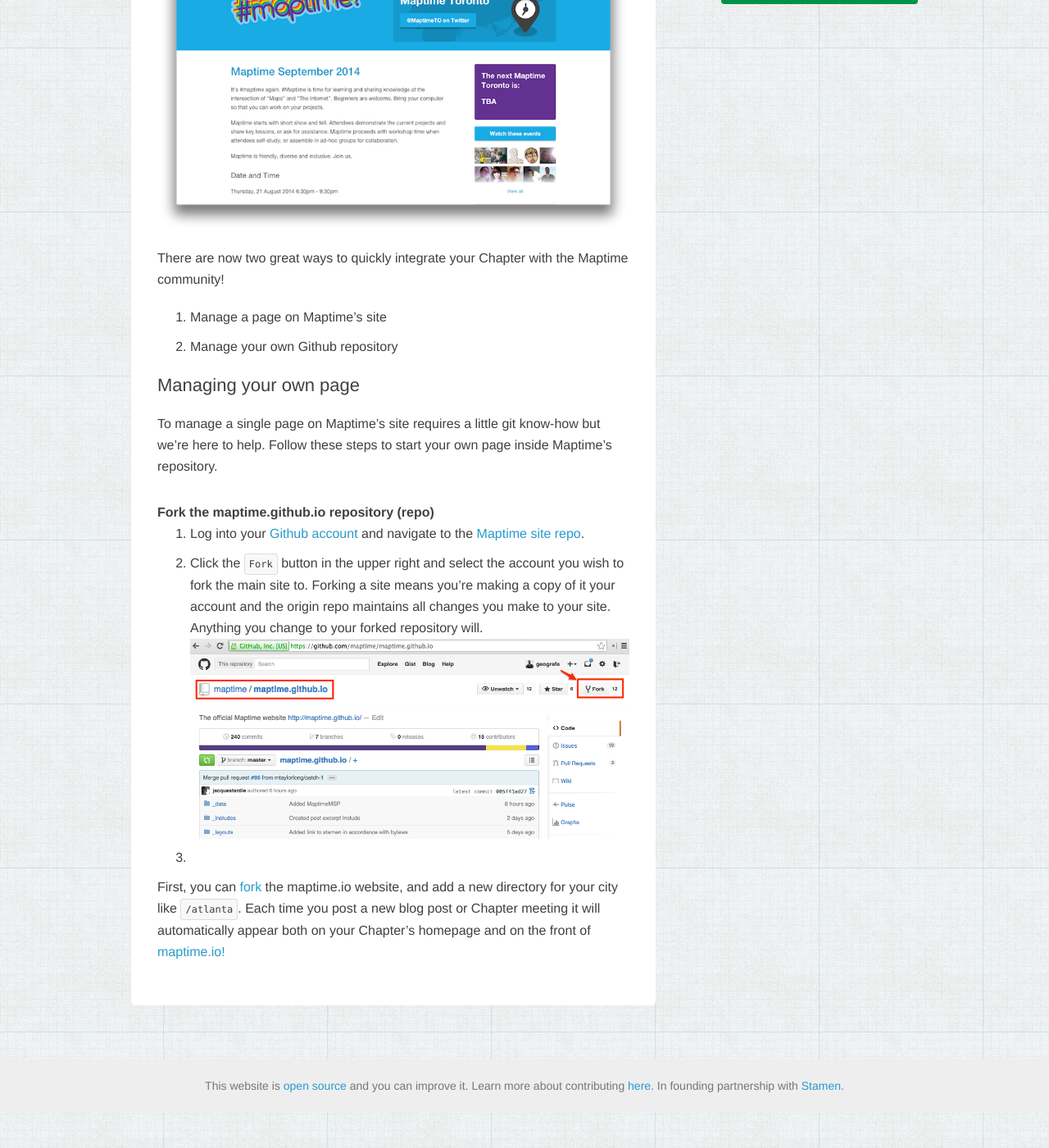
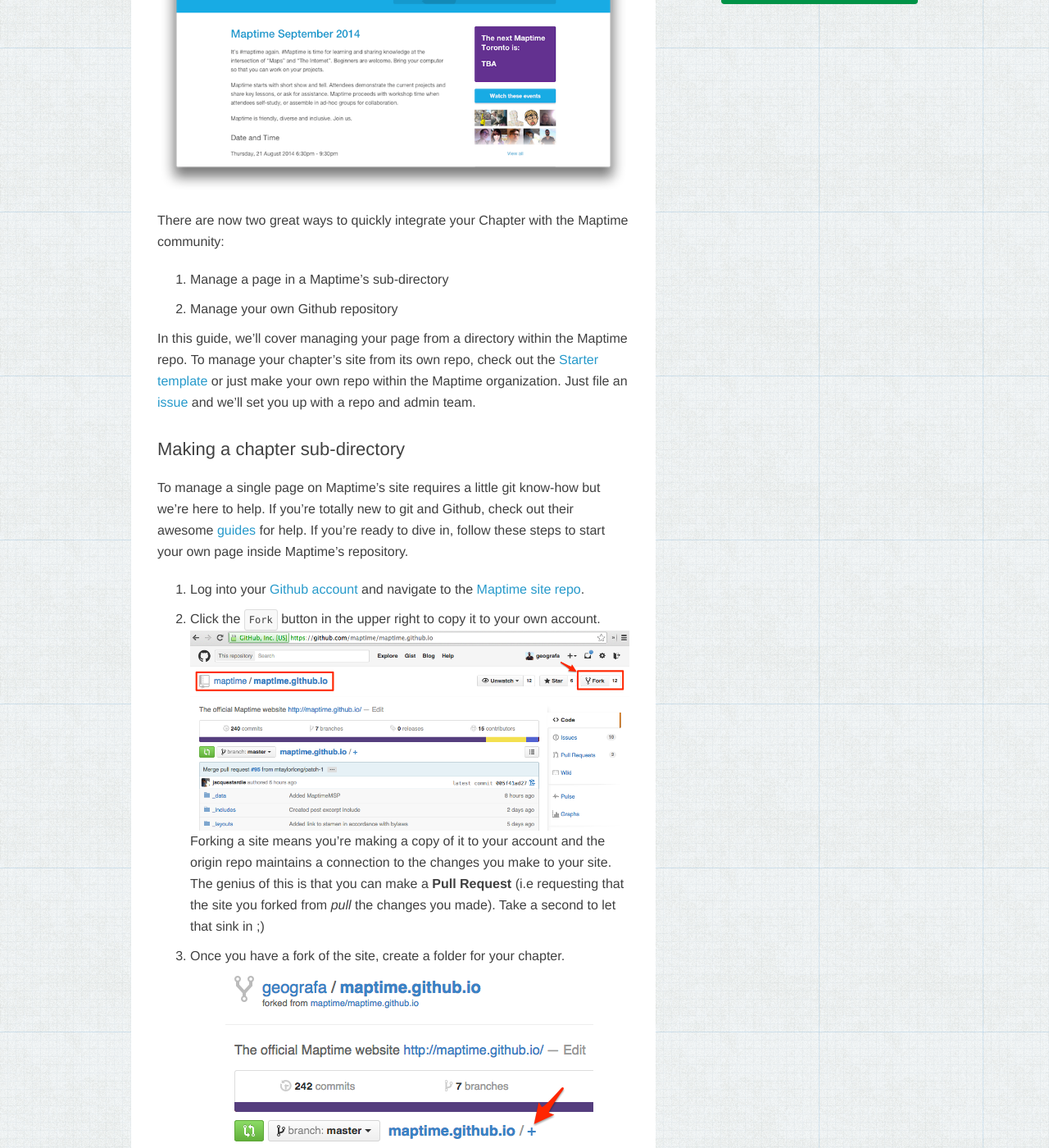
Before and after one commit to maptime/maptime.github.io, a Jekyll site: the page built from chapters/start.md, in a window 1280 px wide and 1400 px high, scrolled down 741 px. Shown: the whole window at 82% size. Built offline with Jekyll 4.4.1, drawn with Linux system fonts in a browser that asks for light colours; before the commit the page ends 2097 px from its top, so only the background shows below that; some of the changed text lies outside the part shown.

Commit message:
updates content. adds video. moar links

```diff
--- a/chapters/start.md
+++ b/chapters/start.md
@@ -1,29 +1,43 @@
 ---
 layout: default
 title: Start a Chapter!
-description: "Setting up your Chapter Website is Easy. Check the options here for getting a page or repo up and running with Maptime."
+description: "Setting up your chapter's website is a snap. Check this guide for getting a page up and running with Maptime."
 
 ---
-<a href='{{site.baseurl}}/' class='sprite maptime pin-left'>Maptime</a>
+# Setting up your chapter's website
+![toronto-page](/img/toronto-page.png)
 
+There are now two great ways to quickly integrate your Chapter with the Maptime community:
 
-## Setting up your Chapter Website
-
-![](/img/toronto-page.png)
-
-There are now two great ways to quickly integrate your Chapter with the Maptime community!
-
-1. Manage a page on Maptime's site
+1. Manage a page in a Maptime's sub-directory
 2. Manage your own Github repository
 
-### Managing your own page
+In this guide, we'll cover managing your page from a directory within the Maptime repo. To manage your chapter's site from its own repo, check out the [Starter template](https://github.com/maptime/starter) or just make your own repo within the Maptime organization. Just file an [issue](https://github.com/maptime/maptime.github.io/issues/new) and we'll set you up with a repo and admin team.
 
-To manage a single page on Maptime's site requires a little git know-how but we're here to help. Follow these steps to start your own page inside Maptime's repository.
+### Making a chapter sub-directory
 
-#### Fork the maptime.github.io repository (repo)
+To manage a single page on Maptime's site requires a little git know-how but we're here to help. If you're totally new to git and Github, check out their awesome [guides](https://guides.github.com/) for help. If you're ready to dive in, follow these steps to start your own page inside Maptime's repository.
+
 1. Log into your [Github account](https://help.github.com/articles/signing-up-for-a-new-github-account/) and navigate to the [Maptime site repo](https://github.com/maptime/maptime.github.io).
-1. Click the `Fork` button in the upper right and select the account you wish to fork the main site to. Forking a site means you're making a copy of it your account and the origin repo maintains all changes you make to your site. Anything you change to your forked repository will.
-![](/img/start-fork.png)
-1.
+1. Click the `Fork` button in the upper right to copy it to your own account.
+![start-fork](/img/start-fork.png)
+Forking a site means you're making a copy of it to your account and the origin repo maintains a connection to the changes you make to your site. The genius of this is that you can make a __Pull Request__ (i.e requesting that the site you forked from _pull_ the changes you made). Take a second to let that sink in ;)
+1. Once you have a fork of the site, create a folder for your chapter.
+![start-add-folder](/img/start-add-folder.png)
+Keep things simple by naming your folder after your city.
+1. Add a file named `index.html` and copy contents from the [/nullisland/index.html](https://github.com/maptime/maptime.github.io/blob/master/nullisland/index.html) file for the template into your new file.
+1. Modify your details.
+1. When you're finished, commit the new file (it's like saving it), only, add a message like '_Adds new Maptime chapter for Null Island!_'
+1. Once committed, go back to the root directory of your repo and make a __Pull Request__ by clicking the green button to the left of your repo's branch name.
+![start-pull](/img/start-pull.png)
+1. A new page appears where you can review your changes.
+1. Make sure you are making a PR from your repo's branch to the maptime.github.io master branch.
+![start-compare](/img/start-compare.png)
+1. Add a nice, relevant message regarding the changes you're proposing.
+1. Finally, click the big shiny green __Create Pull Request__ button. It's ok, you won't break anything. Extra points if you tag an admin with Maptime to notify them of changes (e.g. @geografa).
+![start-pr-msg](/img/start-pr-msg.png)
 
-First, you can [fork](https://github.com/maptime/maptime.github.io/fork) the maptime.io website, and add a new directory for your city like `/atlanta`. Each time you post a new blog post or Chapter meeting it will automatically appear both on your Chapter's homepage and on the front of [maptime.io!](http://maptime.io)
+Someone from the Maptime admin will review changes and either merge them in or comment back with questions or suggested modifications. If changes are requested before merging, simply make the changes in your file and commit the changes. No need to make another PR if the one you made is still open. Neat huh? Good luck and as always create an [issue](https://github.com/maptime/maptime.github.io/issues/new) with your questions, send us a [tweet](https://twitter.com/MaptimeHQ), or find us on the [Slack](https://maptime.slack.com/messages/website-admin/) chat channel for more help.
+
+<iframe src="//player.vimeo.com/video/110047746" width="100%" height="360" frameborder="0" webkitallowfullscreen mozallowfullscreen allowfullscreen></iframe>
+_[Adding a Maptime Chapter](http://vimeo.com/98781289)_
```
